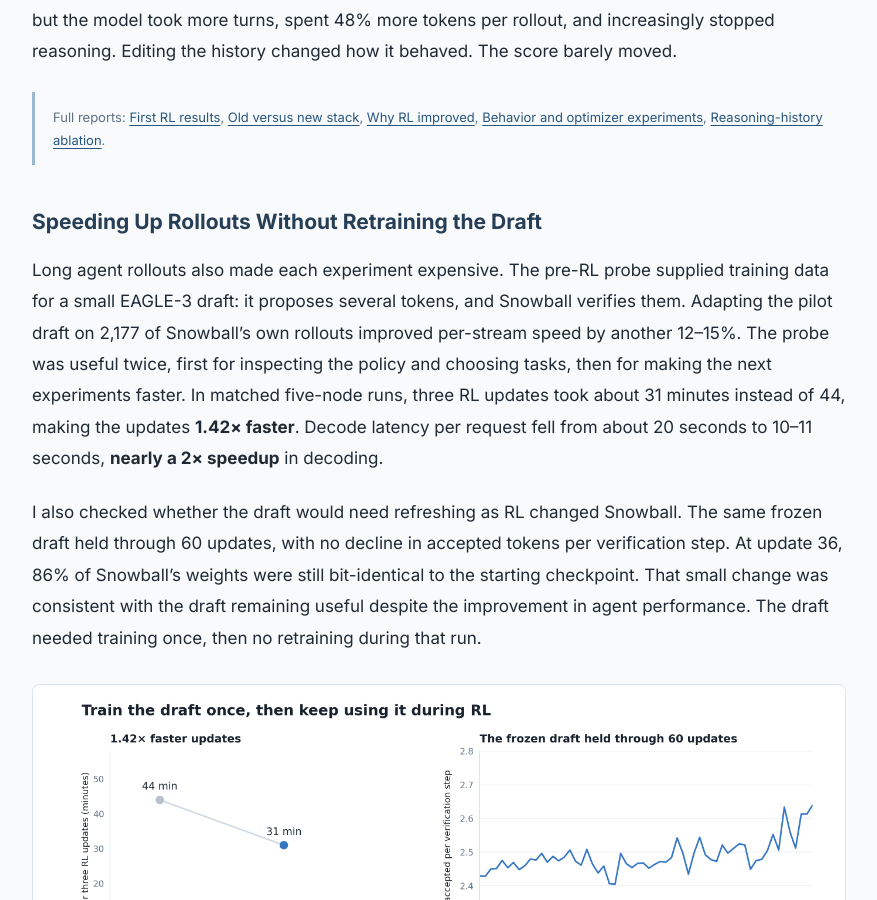
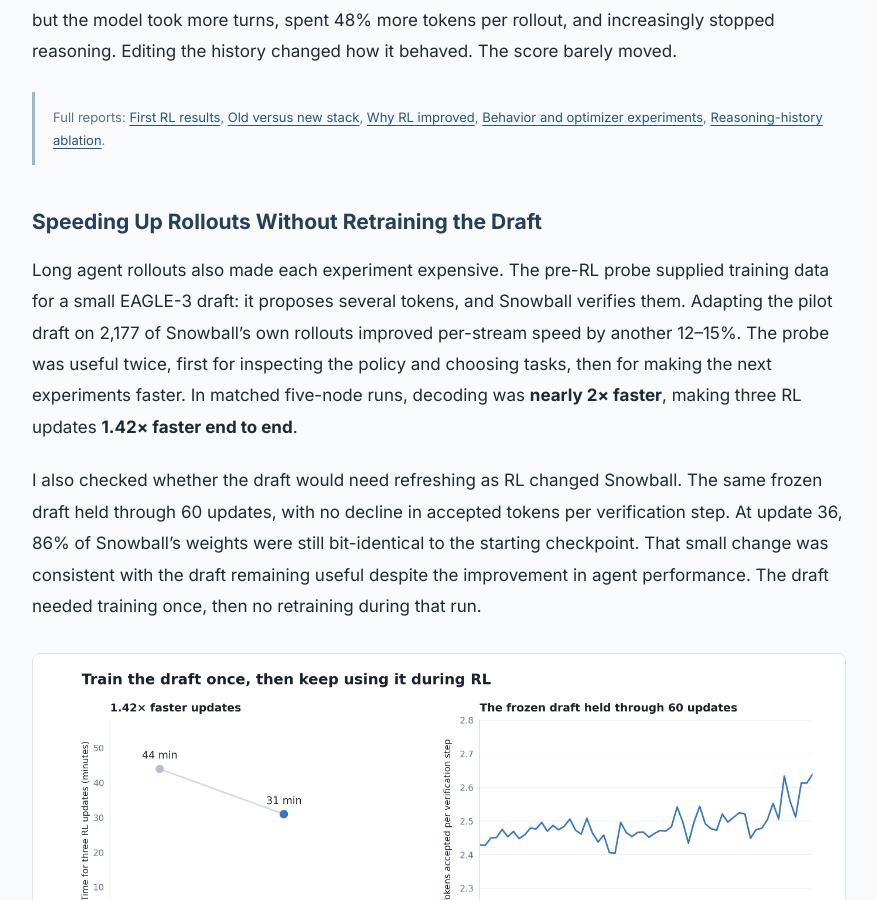
Before and after one commit to lukedhlee/lukedhlee.github.io, a Jekyll site: the page built from _posts/2026-10-21-turning-snowball-into-a-coding-agent.md, in a window 1280 px wide and 900 px high, scrolled down 9132 px. Shown: the whole window, without its empty margins (201-1078 px from the left). Built offline with Jekyll 4.4.1, drawn with Linux system fonts in a browser that asks for light colours.

Commit message:
Lead with decoding speedup and simplify timing prose

```diff
--- a/_posts/2026-10-21-turning-snowball-into-a-coding-agent.md
+++ b/_posts/2026-10-21-turning-snowball-into-a-coding-agent.md
@@ -182,7 +182,7 @@
 
 ### Speeding Up Rollouts Without Retraining the Draft
 
-Long agent rollouts also made each experiment expensive. The pre-RL probe supplied training data for a small EAGLE-3 draft: it proposes several tokens, and Snowball verifies them. Adapting the pilot draft on 2,177 of Snowball's own rollouts improved per-stream speed by another 12–15%. The probe was useful twice, first for inspecting the policy and choosing tasks, then for making the next experiments faster. In matched five-node runs, three RL updates took about 31 minutes instead of 44, making the updates **1.42× faster**. Decode latency per request fell from about 20 seconds to 10–11 seconds, **nearly a 2× speedup** in decoding.
+Long agent rollouts also made each experiment expensive. The pre-RL probe supplied training data for a small EAGLE-3 draft: it proposes several tokens, and Snowball verifies them. Adapting the pilot draft on 2,177 of Snowball's own rollouts improved per-stream speed by another 12–15%. The probe was useful twice, first for inspecting the policy and choosing tasks, then for making the next experiments faster. In matched five-node runs, decoding was **nearly 2× faster**, making three RL updates **1.42× faster end to end**.
 
 I also checked whether the draft would need refreshing as RL changed Snowball. The same frozen draft held through 60 updates, with no decline in accepted tokens per verification step. At update 36, 86% of Snowball's weights were still bit-identical to the starting checkpoint. That small change was consistent with the draft remaining useful despite the improvement in agent performance. The draft needed training once, then no retraining during that run.
 
```
